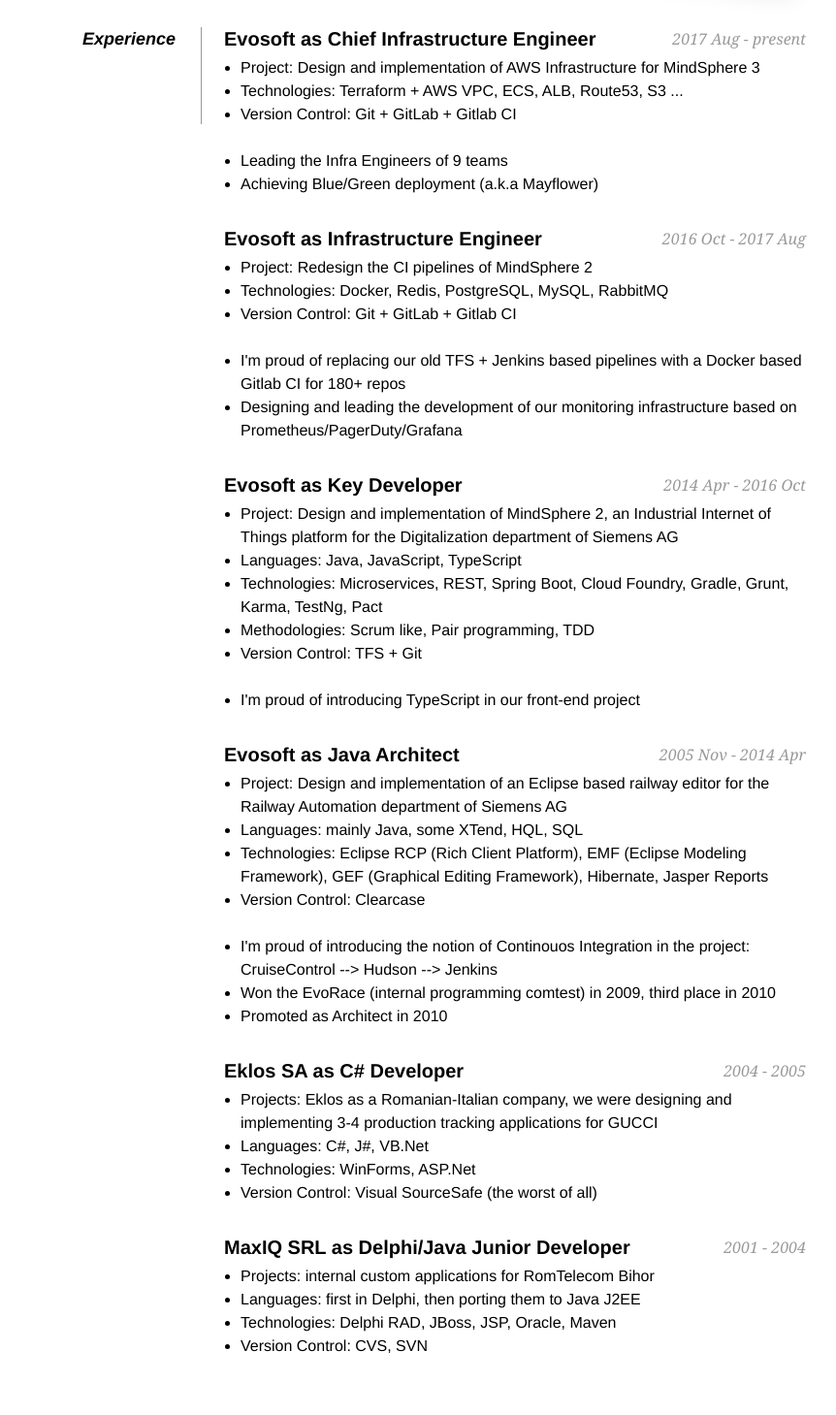
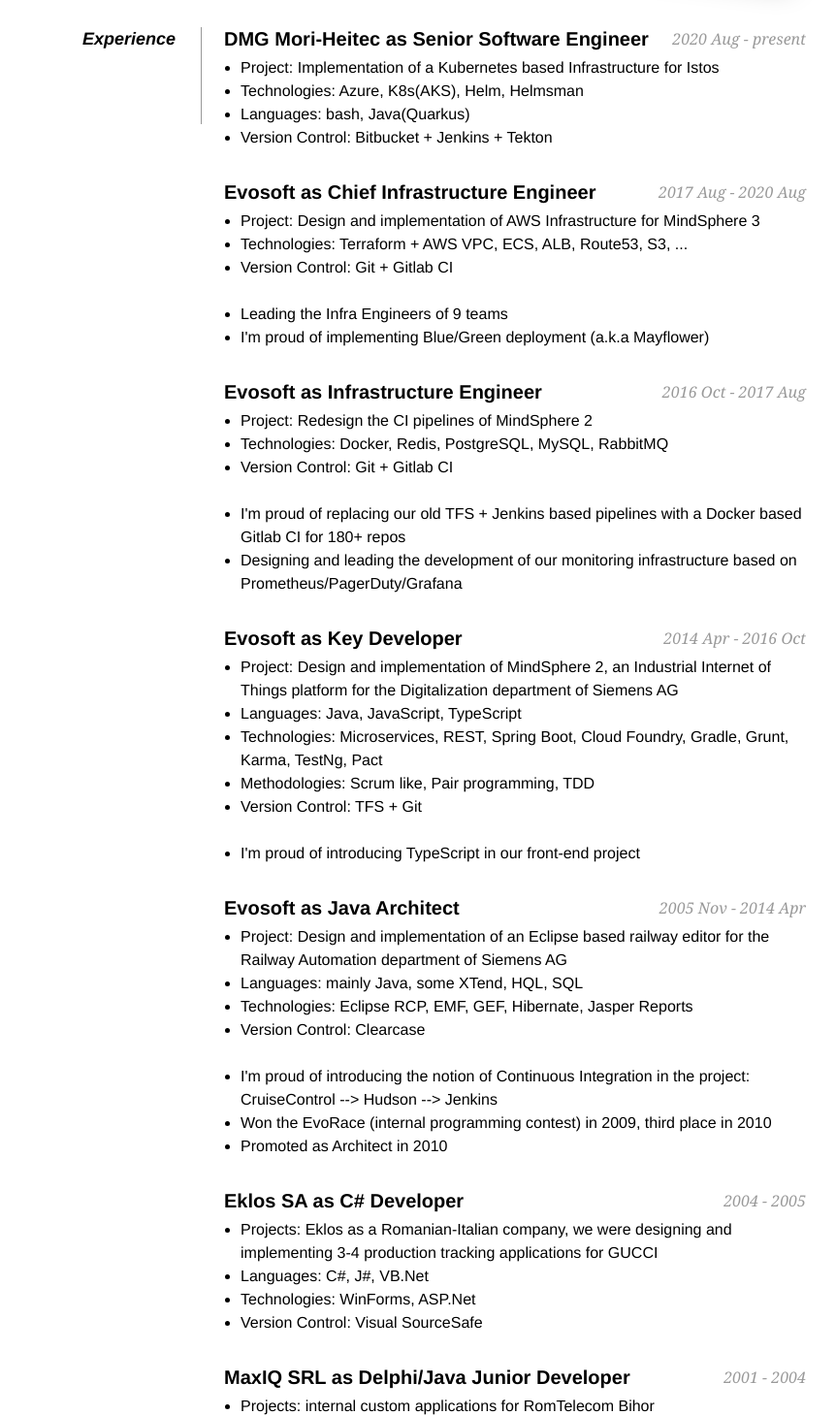
Before and after one commit to karandit/karandit.github.io, a website: page index.html in a window 1280 px wide. Shown: the part 260-1719 px from the top of the page at 97% size, without its empty margins (209-1071 px from the left). Drawn offline with Linux system fonts and the light colour scheme.

Commit message:
Add DMG-Mori Heitec

```diff
--- a/index.html
+++ b/index.html
@@ -60,21 +60,29 @@
             <dd class="clear"></dd>
             <dt>Experience</dt>
             <dd>
-                <h2>Evosoft as Chief Infrastructure Engineer<span>2017 Aug - present</span></h2>
+                <h2>DMG Mori-Heitec as Senior Software Engineer<span>2020 Aug - present</span></h2>
+                <ul>
+                    <li>Project: Implementation of a Kubernetes based Infrastructure for Istos</li>
+                    <li>Technologies: Azure, K8s(AKS), Helm, Helmsman</li>
+                    <li>Languages: bash, Java(Quarkus)</li>
+                    <li>Version Control: Bitbucket + Jenkins + Tekton</li>
+                </ul>
+
+                <h2>Evosoft as Chief Infrastructure Engineer<span>2017 Aug - 2020 Aug</span></h2>
                 <ul>
                     <li>Project: Design and implementation of AWS Infrastructure for MindSphere 3</li>
-                    <li>Technologies: Terraform + AWS VPC, ECS, ALB, Route53, S3 ... </li>
-                    <li>Version Control: Git + GitLab + Gitlab CI</li>
+                    <li>Technologies: Terraform + AWS VPC, ECS, ALB, Route53, S3, ... </li>
+                    <li>Version Control: Git + Gitlab CI</li>
                     <br>
                     <li>Leading the Infra Engineers of 9 teams</li>
-                    <li>Achieving Blue/Green deployment (a.k.a Mayflower)</li>
+                    <li>I'm proud of implementing Blue/Green deployment (a.k.a Mayflower)</li>
                 </ul>
 
                 <h2>Evosoft as Infrastructure Engineer<span>2016 Oct - 2017 Aug</span></h2>
                 <ul>
                     <li>Project: Redesign the CI pipelines of MindSphere 2</li>
                     <li>Technologies: Docker, Redis, PostgreSQL, MySQL, RabbitMQ</li>
-                    <li>Version Control: Git + GitLab + Gitlab CI</li>
+                    <li>Version Control: Git + Gitlab CI</li>
                     <br>
                     <li>I'm proud of replacing our old TFS + Jenkins based pipelines with a Docker based Gitlab CI for 180+ repos</li>
                     <li>Designing and leading the development of our monitoring infrastructure based on Prometheus/PagerDuty/Grafana</li>
@@ -91,15 +99,15 @@
                     <li>I'm proud of introducing TypeScript in our front-end project</li>
                 </ul>
 
-                <h2>Evosoft as Java Architect <span>2005 Nov - 2014 Apr </span></h2>
+                <h2>Evosoft as Java Architect <span>2005 Nov - 2014 Apr</span></h2>
                 <ul>
                     <li>Project: Design and implementation of an Eclipse based railway editor for the Railway Automation department of Siemens AG</li>
                     <li>Languages: mainly Java, some XTend, HQL, SQL</li>
-                    <li>Technologies: Eclipse RCP (Rich Client Platform), EMF (Eclipse Modeling Framework), GEF (Graphical Editing Framework), Hibernate, Jasper Reports</li>
+                    <li>Technologies: Eclipse RCP, EMF, GEF, Hibernate, Jasper Reports</li>
                     <li>Version Control: Clearcase</li>
 					          <br>
-                    <li>I'm proud of introducing the notion of Continouos Integration in the project: CruiseControl --> Hudson --> Jenkins</li>
-					          <li>Won the EvoRace (internal programming comtest) in 2009, third place in 2010</li>
+                    <li>I'm proud of introducing the notion of Continuous Integration in the project: CruiseControl --> Hudson --> Jenkins</li>
+					          <li>Won the EvoRace (internal programming contest) in 2009, third place in 2010</li>
 					          <li>Promoted as Architect in 2010</li>
                 </ul>
 
@@ -108,7 +116,7 @@
                     <li>Projects: Eklos as a Romanian-Italian company, we were designing and implementing 3-4 production tracking applications for GUCCI</li>
                     <li>Languages: C#, J#, VB.Net</li>
                     <li>Technologies: WinForms, ASP.Net</li>
-                    <li>Version Control: Visual SourceSafe (the worst of all)</li>
+                    <li>Version Control: Visual SourceSafe</li>
                 </ul>
 
                 <h2>MaxIQ SRL as Delphi/Java Junior Developer<span>2001 - 2004</span></h2>
@@ -119,10 +127,6 @@
                     <li>Version Control: CVS, SVN</li>
                 </ul>
             </dd>
-
-            <dd>
-              <br>
-			      </dd>
 
             <dd class="clear"></dd>
             <dt>Education</dt>
@@ -156,22 +160,21 @@
             </dd>
 
             <dd class="clear"></dd>
-            <dt>Hobbies</dt>
+            <dt>Side projects</dt>
             <dd>
-                <h2>Continuous learning<span>vim, touch typing, haskell, <s>scala</s>, elm, kotlin</span></h2>
-                <h2>Sports<span>rock bouldering, rock climbing, riding my <s>GAUS wheel </s>bike</span></h2>
-                <h2>Reading novels, watching TV series</h2>
+                <h2><a href="https://www.npmjs.com/package/terramake">Terramake</a><span>Type-safe Infrastructure-as-Code (elm + terraform)</span></h2>
+                <h2><a href="http://karandit.gitlab.io/plank/">Plank-o-meter</a><span>Keeping track of the planks of employees (elm)</span></h2>
+                <h2><a href="http://karandit.github.io/confetti/">Confetti</a><span>Timetable generator for schools, high schools, universities (java)</span></h2>
+                <h2><a href="http://karandit.github.io/rest_dojo_web/">REST Dojo</a><span>A lean poker clone (elm + java)</span></h2>
             </dd>
 
             <dd class="clear"></dd>
-            <dt>Side projects</dt>
+            <dt>Hobbies</dt>
             <dd>
-                <h2><a href="https://www.npmjs.com/package/terramake">Terramake</a><span>Type-safe Infrastructure-as-Code</span></h2>
-                <h2><a href="http://karandit.gitlab.io/plank/">Plank-o-meter</a><span>Keeping track of the planks of employees</span></h2>
-                <h2><a href="http://karandit.github.io/confetti/">Confetti</a><span>Timetable generator for schools, high schools, universities</span></h2>
-                <h2><a href="http://karandit.github.io/rest_dojo_web/">REST Dojo</a><span>A lean poker clone written in elm/java</span></h2>
+                <h2>Continuous learning<span>vim, touch typing, haskell, <s>scala</s>, elm, <s>kotlin</s>, idris, freebsd</span></h2>
+                <h2>Sports<span>rock bouldering/climbing, riding my <s>GAUS wheel </s>bike, dad</span></h2>
             </dd>
-            <dd class="clear"></dd>
+
         </dl>
         <div class="clear"></div>
     </div>
```
